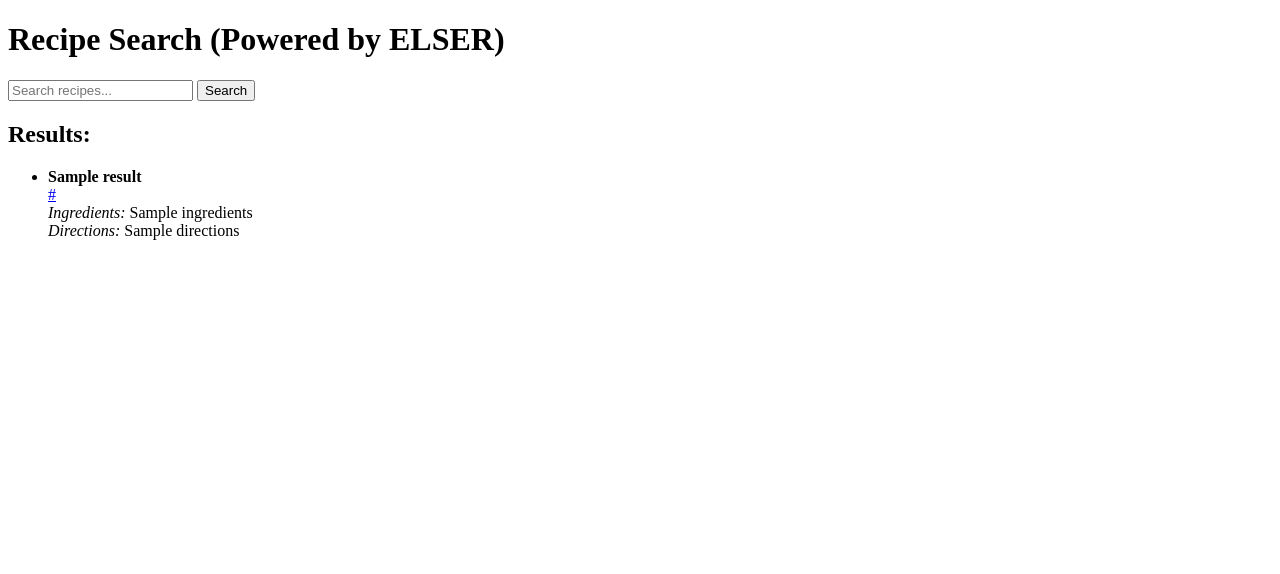
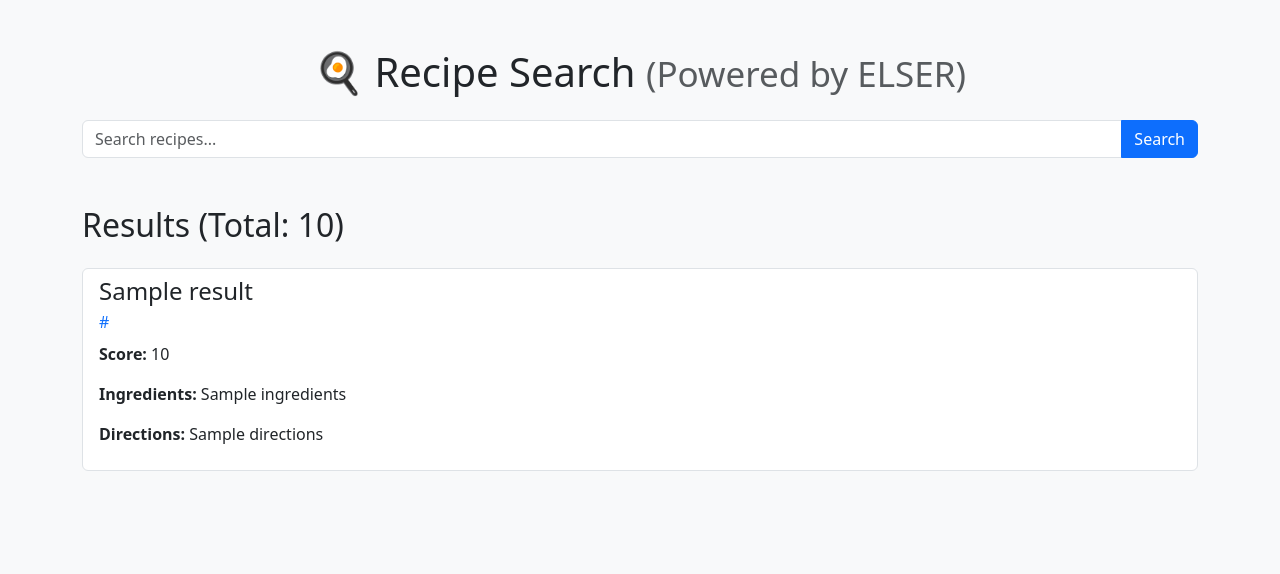
Before and after one commit to Som23Git/image-search-elasticsearch-clip, a Flask app: template es_crawler_8_17_5/python_search_app/templates/search.html in a window 1280 px wide. Shown: the top 574 px of the page. Run offline with Flask 3, Linux system fonts and the light colour scheme; the template is opened without the code that fills it: most values are stand-ins (such as "Sample title", 1, 10 or a date in 2020).

Commit message:
updated python code with pagination and elser_search route

```diff
--- a/es_crawler_8_17_5/python_search_app/app.py
+++ b/es_crawler_8_17_5/python_search_app/app.py
@@ -1,11 +1,11 @@
 from flask import Flask, request, render_template
 from elasticsearch import Elasticsearch
 import logging
-import base64
+from math import ceil
 
 app = Flask(__name__)
 
-# Enable Elasticsearch debug logs at the very start
+# Enable Elasticsearch debug logs
 logging.basicConfig(level=logging.DEBUG)
 
 # Elasticsearch connection
@@ -14,17 +14,21 @@ es = Elasticsearch(
     api_key="alNvUWFaWUJpd01WVUl2YUJ3eEs6TE5Hb1pVR0hSbXlMN3gyVU1Ea2JLUQ=="
 )
 
-# Confirm Elasticsearch endpoint
-# print("Elasticsearch Info:", es.info())
-
-@app.route('/', methods=['GET', 'POST'])
+@app.route('/elser_search', methods=['GET', 'POST'])
 def search():
     results = []
+    total = 0
+    page = int(request.args.get('page', 1))
+    size = 10  # Results per page
+    total_pages = 0
+
     if request.method == 'POST':
         search_term = request.form['query']
+        from_ = (page - 1) * size
 
-        # Elasticsearch query with text_expansion
         query = {
+            "from": from_,
+            "size": size,
             "query": {
                 "bool": {
                     "should": [
@@ -42,16 +46,11 @@ def search():
             "_source": ["title", "directions", "ingredients", "url"]
         }
 
-        # Prepare authentication header (manual for perform_request)
-        api_key = "alNvUWFaWUJpd01WVUl2YUJ3eEs6TE5Hb1pVR0hSbXlMN3gyVU1Ea2JLUQ=="
-        # encoded_api_key = base64.b64encode(api_key.encode()).decode()
-
         headers = {
             "Content-Type": "application/json",
-            "Authorization": f"ApiKey {api_key}"
+            "Authorization": "ApiKey alNvUWFaWUJpd01WVUl2YUJ3eEs6TE5Hb1pVR0hSbXlMN3gyVU1Ea2JLUQ=="
         }
 
-        # Send raw request
         status, response_body = es.transport.perform_request(
             "POST",
             "/search-testing-v4/_search",
@@ -61,12 +60,23 @@ def search():
 
         print("Response Body:", response_body)
 
-        if "hits" in response_body:
-            results = [hit['_source'] for hit in response_body['hits']['hits']]
-        else:
-            results = []
+        total = response_body['hits']['total']['value']
+        total_pages = ceil(total / size)
+        results = [
+            {
+                **hit['_source'],
+                '_score': hit['_score']
+            }
+            for hit in response_body['hits']['hits']
+        ]
 
-    return render_template('search.html', results=results)
+    return render_template(
+        'search.html',
+        results=results,
+        total=total,
+        page=page,
+        total_pages=total_pages
+    )
 
 if __name__ == '__main__':
     app.run(debug=True)
--- a/es_crawler_8_17_5/python_search_app/templates/search.html
+++ b/es_crawler_8_17_5/python_search_app/templates/search.html
@@ -2,27 +2,54 @@
 <html lang="en">
 <head>
     <meta charset="UTF-8">
-    <title>Recipe Search</title>
+    <title>Recipe Search (Powered by ELSER)</title>
+    <link href="https://cdn.jsdelivr.net/npm/bootstrap@5.3.2/dist/css/bootstrap.min.css" rel="stylesheet">
 </head>
-<body>
-    <h1>Recipe Search (Powered by ELSER)</h1>
-    <form method="post">
-        <input type="text" name="query" placeholder="Search recipes..." required>
-        <button type="submit">Search</button>
+<body class="bg-light">
+
+    <div class="container py-5">
+        <h1 class="mb-4 text-center">🍳 Recipe Search <small class="text-muted">(Powered by ELSER)</small></h1>
+
+        <!-- Search Box -->
+        <form method="post" class="mb-5">
+            <div class="input-group">
+                <input type="text" name="query" class="form-control" placeholder="Search recipes..." required>
+                <button type="submit" class="btn btn-primary">Search</button>
+            </div>
         </form>
 
+        <!-- Results -->
         {% if results %}
-        <h2>Results:</h2>
-        <ul>
+            <h2 class="mb-4">Results (Total: {{ total }})</h2>
+            <div class="list-group">
                 {% for r in results %}
-                <li>
-                    <strong>{{ r.title }}</strong><br>
-                    <a href="{{ r.url }}" target="_blank">{{ r.url }}</a><br>
-                    <em>Ingredients:</em> {{ r.ingredients }}<br>
-                    <em>Directions:</em> {{ r.directions }}<br><br>
+                    <div class="list-group-item mb-3">
+                        <h4 class="mb-1">{{ r.title }}</h4>
+                        <a href="{{ r.url }}" target="_blank" class="mb-2 d-block text-decoration-none text-primary">{{ r.url }}</a>
+                        <p><strong>Score:</strong> {{ r._score }}</p>
+                        <p><strong>Ingredients:</strong> {{ r.ingredients }}</p>
+                        <p><strong>Directions:</strong> {{ r.directions }}</p>
+                    </div>
+                {% endfor %}
+            </div>
+
+            <!-- Pagination -->
+            <nav aria-label="Page navigation">
+                <ul class="pagination justify-content-center mt-4">
+                    {% for p in range(1, total_pages + 1) %}
+                        <li class="page-item {% if p == page %}active{% endif %}">
+                            <a class="page-link" href="?page={{ p }}">{{ p }}</a>
                         </li>
                     {% endfor %}
                 </ul>
+            </nav>
+
+        {% elif request.method == 'POST' %}
+            <div class="alert alert-warning mt-4" role="alert">
+                No results found for your search. Try something else!
+            </div>
         {% endif %}
+    </div>
+
 </body>
 </html>
```
Lines whose indentation alone changed are shown as unchanged.
